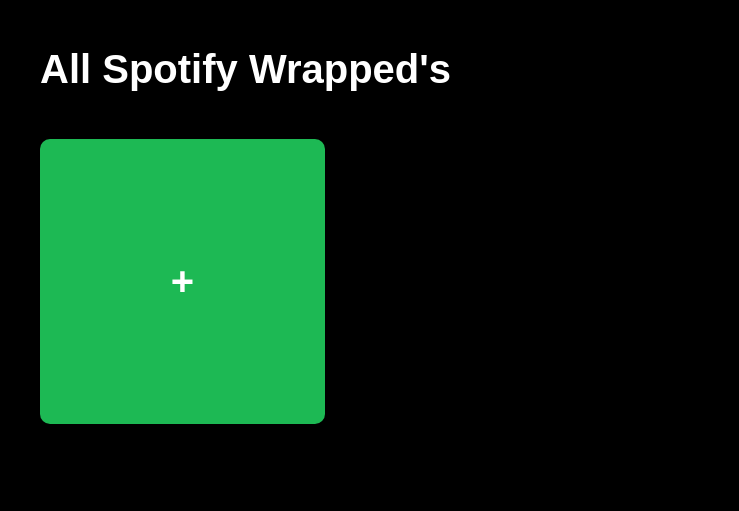
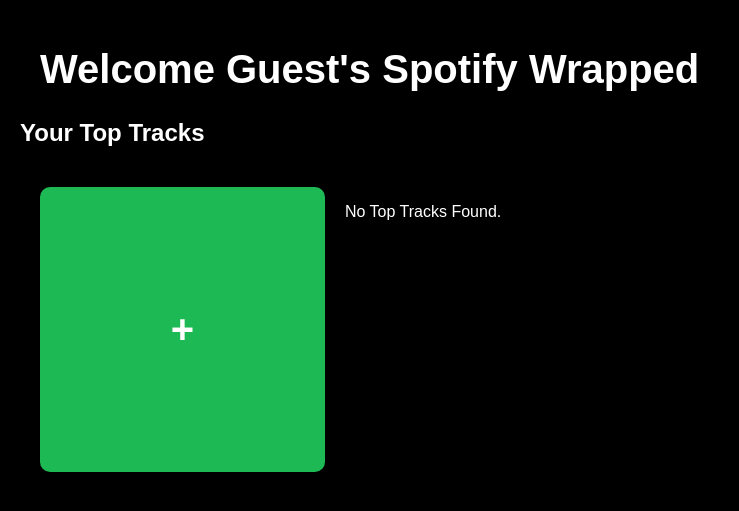
Before and after one commit to JLee4103/Spotify-Wrapped, a Django app: page /spotifyWrapped/home/ in a window 1280 px wide. Shown: the top 511 px of the page, without its empty margins (0-739 px from the left). Run offline with Django 5.2, Linux system fonts and the light colour scheme.

Commit message:
Generated Spotifiy Wrapped

```diff
--- a/mysite/spotifyWrapped/templates/spotifyWrapped/home.html
+++ b/mysite/spotifyWrapped/templates/spotifyWrapped/home.html
@@ -7,7 +7,7 @@
     <title>Spotify Wrapped Grid</title>
     <link href="{% static 'spotifyWrapped/home.css' %}" rel="stylesheet" />
     <style>
-        /* Add your existing styles here */
+        /* Your existing styles */
         body {
             margin: 0;
             padding: 20px;
@@ -43,6 +43,12 @@
             transition: transform 0.2s;
         }
 
+        .card img {
+            width: 100%;
+            height: auto;
+            border-radius: 5px;
+        }
+
         .card:hover {
             transform: scale(1.02);
         }
@@ -54,59 +60,69 @@
 
         /* Time Period Selection Modal */
         .modal {
-            display: none;
-            position: fixed;
+            display: none; /* Hidden by default */
+            position: fixed; /* Stay in place */
+            z-index: 1; /* Sit on top */
+            left: 0;
             top: 0;
-            left: 0;
-            width: 100%;
-            height: 100%;
-            background-color: rgba(0, 0, 0, 0.9);
-            justify-content: center;
-            align-items: center;
-            color: white;
-            overflow: hidden;
+            width: 100%; /* Full width */
+            height: 100%; /* Full height */
+            background-color: rgba(0, 0, 0, 0.9); /* Black with opacity */
+            justify-content: center; /* Centered horizontally */
+            align-items: center; /* Centered vertically */
         }
 
         .selection-modal-content {
             display: flex;
             flex-direction: column;
             gap: 20px;
-            text-align: center;
-            max-width: 300px;
+            text-align: center; /* Center text */
         }
 
         .time-button {
-            background-color: #1DB954;
+            background-color: #1DB954; /* Spotify green */
             color: white;
             font-size: 1.2em;
             padding: 10px;
-            border: none;
             border-radius: 10px;
-            cursor: pointer;
-            transition: background-color 0.2s;
-        }
-
-        .time-button:hover {
-            background-color: #1aa34a;
         }
 
         .close-button {
-            margin-top: 20px;
-            background-color: #333;
-            padding: 10px;
-            border: none;
-            color: white;
-            cursor: pointer;
-            border-radius: 10px;
+          margin-top :20px;
+          background-color:#333;
+          padding :10px;
+          border:none;
+          color:white;
+          cursor:pointer;
+          border-radius :10px
       }
     </style>
 </head>
 <body>
-    <h1>All Spotify Wrapped's</h1>
+    <h1>Welcome {{ username }}'s Spotify Wrapped</h1>
+
+    <!-- Top Tracks Section -->
+    <h2>Your Top Tracks</h2>
     <div class="grid-container" id="gridContainer">
+
+        <!-- Add Card for Time Selection -->
         <div class="card add-card" id="addCard">
            <span>+</span>
         </div>
+
+        <!-- Display Top Tracks -->
+        {% for track in top_tracks %}
+        <div class="card">
+           <img src="{{ track.album_image }}" alt="{{ track.name }}">
+           <h3>{{ track.name }}</h3>
+           <p>Artist: {{ track.artist }}</p>
+           <p>Estimated Listening Time: {{ track.estimated_listening_time }} minutes</p>
+        </div>
+        {% endfor %}
+
+        {% if not top_tracks %}
+           <p>No Top Tracks Found.</p>
+        {% endif %}
     </div>
 
     <!-- Time Period Selection Modal -->
@@ -119,16 +135,17 @@
       </div>
    </div>
 
+   <!-- JavaScript Section -->
    <script>
       const addCard = document.getElementById('addCard');
       const selectionModal = document.getElementById('selectionModal');
 
-        // Show the time period selection modal
-        function showSelectionModal() {
+      // Show the modal when the add card is clicked
+      addCard.addEventListener('click', () => {
          selectionModal.style.display = 'flex';
-        }
+      });
 
-        // Close the selection modal
+      // Close modal function
       function closeSelectionModal() {
          selectionModal.style.display = 'none';
       }
@@ -136,29 +153,22 @@
       // Start Spotify Wrapped based on selected time period
       async function startWrapped(period) {
         closeSelectionModal();
-            alert(`Generating Spotify Wrapped for: ${period}`);
+        alert(`Generating Spotify Wrapped for ${period}`);
 
-            // Example data structure, replace with actual data fetching logic
-            const data = { /* your Spotify data */ };
-
-            // Send the data to your backend
         try {
-                const response = await fetch('http://localhost:5000/api/wrapped', {
-                    method: 'POST',
+            const response = await fetch(`http://localhost/api/wrapped?period=${encodeURIComponent(period)}`, {
+                method: 'GET',
                 headers: {
-                        'Content-Type': 'application/json',
-                    },
-                    body: JSON.stringify({ period, data }),
+                    'Content-Type': 'application/json'
+                }
             });
             const result = await response.json();
-                console.log('Data saved:', result);
+            console.log("Data saved", result);
         } catch (error) {
-                console.error('Error saving data:', error);
+            console.error("Error saving data", error);
         }
      }
+   </script>
 
-        // Add event listener to open selection modal on add card click
-        addCard.addEventListener('click', showSelectionModal);
-    </script>
 </body>
 </html>
--- a/mysite/spotifyWrapped/views.py
+++ b/mysite/spotifyWrapped/views.py
@@ -1,19 +1,14 @@
 import requests
-from requests import request
+from django.shortcuts import redirect, render, get_object_or_404
+from django.views import View
+from django.conf import settings  # Use settings for Spotify credentials
+from django.http import HttpResponseRedirect
+from django.urls import reverse
+from django.utils import timezone
+from django.db.models import F
+from .models import Choice, Question
+import spotifyWrapped.settings
 
-import spotifyWrapped.settings
-from django.shortcuts import redirect
-from django.shortcuts import render
-from django.views.generic import RedirectView
-from django.db.models import F
-from django.http import HttpResponseRedirect
-from django.shortcuts import get_object_or_404, render
-from django.urls import reverse
-from django.views import generic, View
-from django.utils import timezone
-
-
-from .models import Choice, Question
 
 class SpotifyLoginView(View):
     def get(self, request):
@@ -29,9 +24,9 @@ class SpotifyLoginView(View):
             f"&scope={scope}"
         )
 
-
         # Redirect the user to the Spotify authorization page
         return redirect(auth_url)
+
 
 class SpotifyCallbackView(View):
     def get(self, request):
@@ -79,54 +74,168 @@ class SpotifyCallbackView(View):
         # Redirect to the top songs view or home page after successful authentication
         return redirect("spotifyWrapped:home")
 
-class IndexView(generic.ListView):
-    template_name = "spotifyWrapped/initialLogIn.html"
-    context_object_name = "latest_question_list"
-
-    def get_queryset(self):
-        """
-        Return the last five published questions (not including those set to be
-        published in the future).
-        """
-        return Question.objects.filter(pub_date__lte=timezone.now()).order_by("-pub_date")[
-               :5
-               ]
 
 class HomeView(View):
     template_name = 'spotifyWrapped/home.html'
+
     def get(self, request):
         username = request.session.get("spotify_username", "Guest")
-        return render(request, "spotifyWrapped/home.html", {"username": username})
+
+        # Fetch top tracks/artists only if user is authenticated with Spotify
+        access_token = request.session.get('access_token', None)
+
+        # You may want to get the period from request or session (for example purposes)
+        period = request.GET.get('period', 'Past Year')  # Default to "Past Year" if not provided
+
+        if access_token:
+            # Pass the period argument here
+            top_tracks, top_artists = self.get_spotify_wrapped_data(access_token, period)
+        else:
+            top_tracks, top_artists = [], []
+
+        return render(request, self.template_name, {
+            "username": username,
+            "top_tracks": top_tracks,
+            "top_artists": top_artists,
+        })
+
+    def get_spotify_wrapped_data(self, access_token, period):
+        """
+        Fetches user's top tracks and artists from Spotify based on the selected time range.
+        """
+        headers = {"Authorization": f"Bearer {access_token}"}
+
+        # Map the selected period to Spotify's time range
+        time_range_map = {
+            'Past Month': 'short_term',
+            'Past 6 Months': 'medium_term',
+            'Past Year': 'long_term'
+        }
+
+        # Get the appropriate time range for Spotify API
+        time_range = time_range_map.get(period, 'long_term')
+
+        # Fetch user's top tracks from Spotify
+        top_tracks_url = f"https://api.spotify.com/v1/me/top/tracks?limit=10&time_range={time_range}"
+        top_tracks_response = requests.get(top_tracks_url, headers=headers)
+
+        if top_tracks_response.status_code == 200:
+            top_tracks_data = top_tracks_response.json().get('items', [])
+            top_tracks = [
+                {
+                    'name': track['name'],
+                    'artist': track['artists'][0]['name'],
+                    'album_image': track['album']['images'][0]['url'] if track['album']['images'] else None,
+                }
+                for track in top_tracks_data
+            ]
+        else:
+            top_tracks = []
+
+        # Fetch user's top artists from Spotify
+        top_artists_url = f"https://api.spotify.com/v1/me/top/artists?limit=10&time_range={time_range}"
+        top_artists_response = requests.get(top_artists_url, headers=headers)
+
+        if top_artists_response.status_code == 200:
+            top_artists_data = top_artists_response.json().get('items', [])
+            top_artists = [
+                {
+                    'name': artist['name'],
+                    'image': artist['images'][0]['url'] if artist['images'] else None,
+                }
+                for artist in top_artists_data
+            ]
+        else:
+            top_artists = []
+
+        return top_tracks, top_artists
+
+def get_spotify_wrapped_data(self, access_token, period):
+    headers = {"Authorization": f"Bearer {access_token}"}
+
+    # Map the selected period to Spotify's time range
+    time_range_map = {
+        'Past Month': 'short_term',
+        'Past 6 Months': 'medium_term',
+        'Past Year': 'long_term'
+    }
+
+    time_range = time_range_map.get(period, 'long_term')
+
+    # Fetch user's top tracks
+    top_tracks_url = f"https://api.spotify.com/v1/me/top/tracks?limit=10&time_range={time_range}"
+    top_tracks_response = requests.get(top_tracks_url, headers=headers)
+
+    if top_tracks_response.status_code == 200:
+        top_tracks_data = top_tracks_response.json().get('items', [])
+        top_tracks = []
+
+        for track in top_tracks_data:
+            # Fetch additional details such as duration
+            track_id = track['id']
+            track_details_url = f"https://api.spotify.com/v1/tracks/{track_id}"
+            track_details_response = requests.get(track_details_url, headers=headers)
+            if track_details_response.status_code == 200:
+                track_details = track_details_response.json()
+                duration_ms = track_details.get('duration_ms', 0)  # Default to 0 if not available
+
+                # Calculate estimated listening time (for example purposes, assume 10 plays)
+                estimated_listening_time_minutes = round((duration_ms / 1000 / 60) * 10, 2) if duration_ms > 0 else 0
+
+                top_tracks.append({
+                    'name': track['name'],
+                    'artist': track['artists'][0]['name'],
+                    'album_image': track['album']['images'][0]['url'] if track['album']['images'] else None,
+                    'estimated_listening_time': estimated_listening_time_minutes
+                })
+    else:
+        top_tracks = []
+
+    return top_tracks
 
 
-class DetailView(generic.DetailView):
-    model = Question
-    template_name = "spotifyWrapped/detail.html"
-    def get_queryset(self):
-        """
-        Excludes any questions that aren't published yet.
-        """
-        return Question.objects.filter(pub_date__lte=timezone.now())
+class IndexView(View):
+    template_name = "spotifyWrapped/initialLogIn.html"
+
+    def get(self, request):
+        latest_question_list = Question.objects.filter(pub_date__lte=timezone.now()).order_by("-pub_date")[:5]
+
+        context = {
+            "latest_question_list": latest_question_list,
+        }
+
+        return render(request, self.template_name, context)
 
 
-class ResultsView(generic.DetailView):
-    model = Question
+class DetailView(View):
+    template_name = "spotifyWrapped/detail.html"
+
+    def get(self, request, question_id):
+        question = get_object_or_404(Question, pk=question_id)
+
+        context = {
+            "question": question,
+        }
+
+        return render(request, self.template_name, context)
+
+
+class ResultsView(View):
     template_name = "spotifyWrapped/results.html"
 
-def index(request):
-    latest_question_list = Question.objects.order_by("-pub_date")[:5]
-    context = {"latest_question_list": latest_question_list}
-    return render(request, "spotifyWrapped/index.html", context)
-def detail(request, question_id):
-    question = get_object_or_404(Question, pk=question_id)
-    return render(request, "spotifyWrapped/detail.html", {"question": question})
+    def get(self, request, question_id):
+        question = get_object_or_404(Question, pk=question_id)
 
-def results(request, question_id):
-    question = get_object_or_404(Question, pk=question_id)
-    return render(request, "spotifyWrapped/results.html", {"question": question})
+        context = {
+            "question": question,
+        }
+
+        return render(request, self.template_name, context)
+
 
 def vote(request, question_id):
     question = get_object_or_404(Question, pk=question_id)
+
     try:
         selected_choice = question.choice_set.get(pk=request.POST["choice"])
     except (KeyError, Choice.DoesNotExist):
@@ -142,7 +251,5 @@ def vote(request, question_id):
     else:
         selected_choice.votes = F("votes") + 1
         selected_choice.save()
-        # Always return an HttpResponseRedirect after successfully dealing
-        # with POST data. This prevents data from being posted twice if a
-        # user hits the Back button.
-        return HttpResponseRedirect(reverse("spotifyWrapped:results", args=(question.id,)))
+
+    return HttpResponseRedirect(reverse("spotifyWrapped:results", args=(question.id,)))
```
Also changed, not shown: mysite/db.sqlite3. Lines whose indentation alone changed are shown as unchanged.
